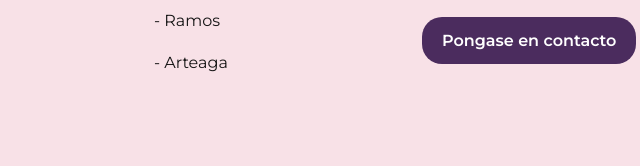
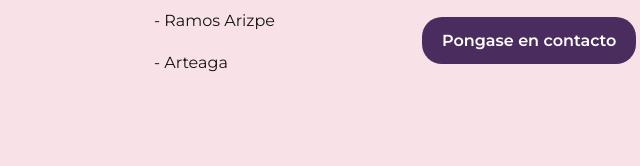
Before and after one commit to joelMisaelProfessionaWorks/happy-moments-web, a plain HTML site: page index.html in a window 1280 px wide. Shown: the part 1948-2114 px from the top of the page, 526-1166 px from the left. Drawn offline with nearby package versions, Linux system fonts and the light colour scheme; no server answers.

Commit message:
cambio en el footer

```diff
--- a/index.html
+++ b/index.html
@@ -177,7 +177,7 @@
                     <ul class="footer-links">
                         <li style="margin-bottom: 10px; color: var(--text-dark); font-weight: bold;"><i class="fa-solid fa-location-dot" style="color: #ff4d4d;"></i> Servicio a todo:</li>
                         <li style="padding-left: 20px;">- Saltillo</li>
-                        <li style="padding-left: 20px;">- Ramos</li>
+                        <li style="padding-left: 20px;">- Ramos Arizpe</li>
                         <li style="padding-left: 20px;">- Arteaga</li>
                     </ul>
                 </div>
```
